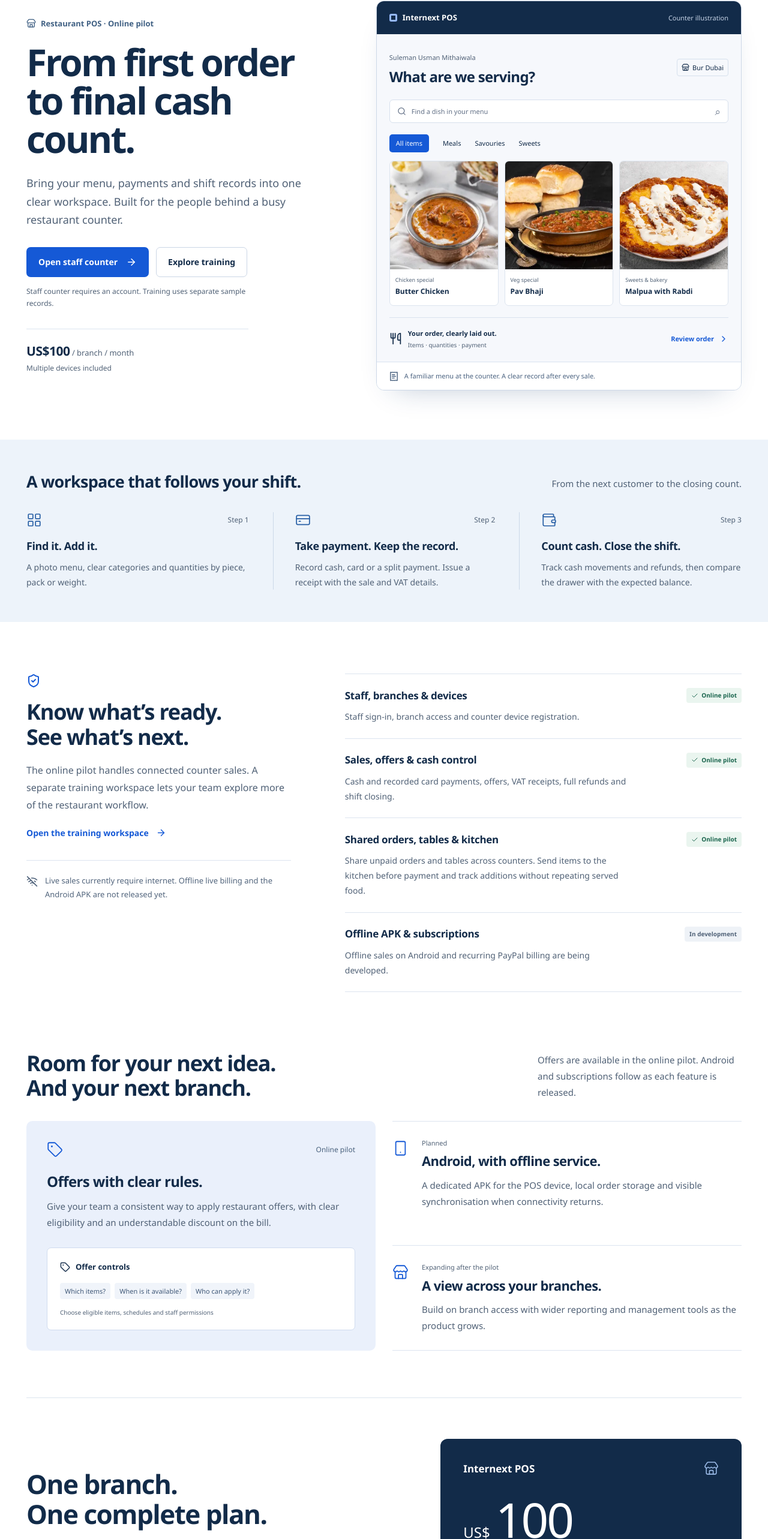
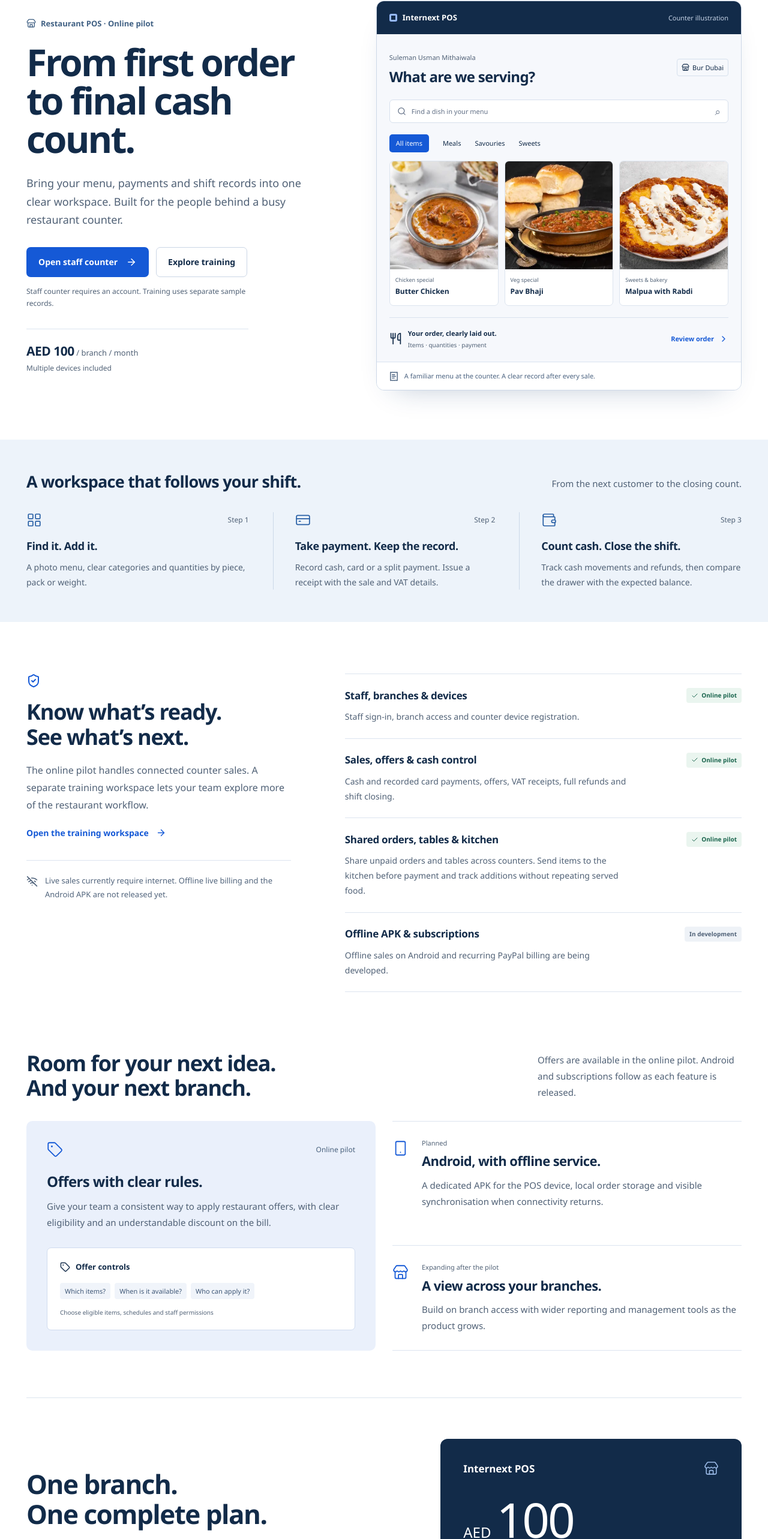
Before and after one commit to islaminamdar/smartpos-ai, a Next.js app: page / in a window 1280 px wide. Shown: the part 173-2739 px from the top of the page at 60% size. Built offline with nearby package versions, Linux system fonts and the light colour scheme.

Commit message:
Align public pricing with AED manual plan

```diff
--- a/app/(marketing)/page.tsx
+++ b/app/(marketing)/page.tsx
@@ -24,11 +24,11 @@
   alternates: { canonical: '/' },
   title: 'Internext POS · From first order to final cash count',
   description:
-    'Restaurant POS with an online counter pilot, a separate training workspace and plans for Android offline use. US$100 per branch per month, multiple devices included.',
+    'Restaurant POS with an online counter pilot, a separate training workspace and plans for Android offline use. AED 100 per branch per month, multiple devices included.',
   openGraph: {
     title: 'Internext POS · Your restaurant, in order',
     description:
-      'Explore the online counter pilot and training workspace. US$100 per branch per month. Android offline use and recurring PayPal billing are in development.',
+      'Explore the online counter pilot and training workspace. AED 100 per branch per month. Android offline use is in development.',
   },
 }
 
@@ -139,7 +139,7 @@
             </p>
             <div className="ip-hero-plan">
               <span>
-                <strong>US$100</strong> / branch / month
+                <strong>AED 100</strong> / branch / month
               </span>
               <span>Multiple devices included</span>
             </div>
@@ -354,7 +354,7 @@
             <div className="ip-billing-note">
               <CreditCard size={21} aria-hidden="true" />
               <p>
-                <strong>Recurring PayPal billing is in development.</strong>
+                <strong>Manual branch subscription collection.</strong>
                 <br />
                 Subscription checkout is not enabled yet.
               </p>
@@ -366,7 +366,7 @@
               <Store size={25} strokeWidth={1.5} aria-hidden="true" />
             </div>
             <div className="ip-price">
-              <span>US$</span>
+              <span>AED</span>
               <strong>100</strong>
             </div>
             <p>per branch, per month</p>
--- a/app/layout.tsx
+++ b/app/layout.tsx
@@ -6,11 +6,11 @@
   metadataBase: new URL('https://pos.internext.info'),
   title: 'Internext POS · Your restaurant, in order',
   description:
-    'Restaurant POS for ordering, shifts and branches. US$100 per branch per month, all features included.',
+    'Restaurant POS for ordering, shifts and branches. AED 100 per branch per month, all features included.',
   icons: { icon: '/pos-icon.svg' },
   openGraph: {
     title: 'Internext POS · Your restaurant, in order',
-    description: 'Explore the restaurant POS training preview. US$100 per branch per month.',
+    description: 'Explore the restaurant POS training preview. AED 100 per branch per month.',
     type: 'website',
     images: [
       {
```
